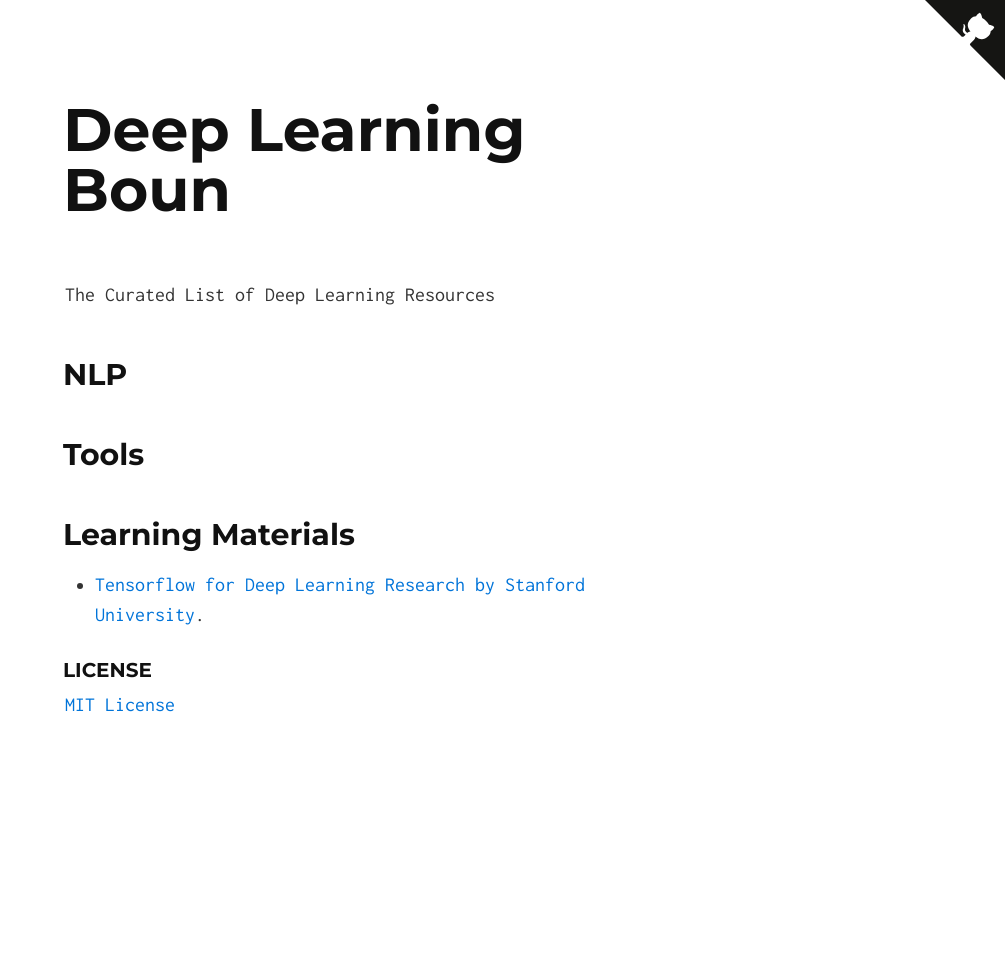
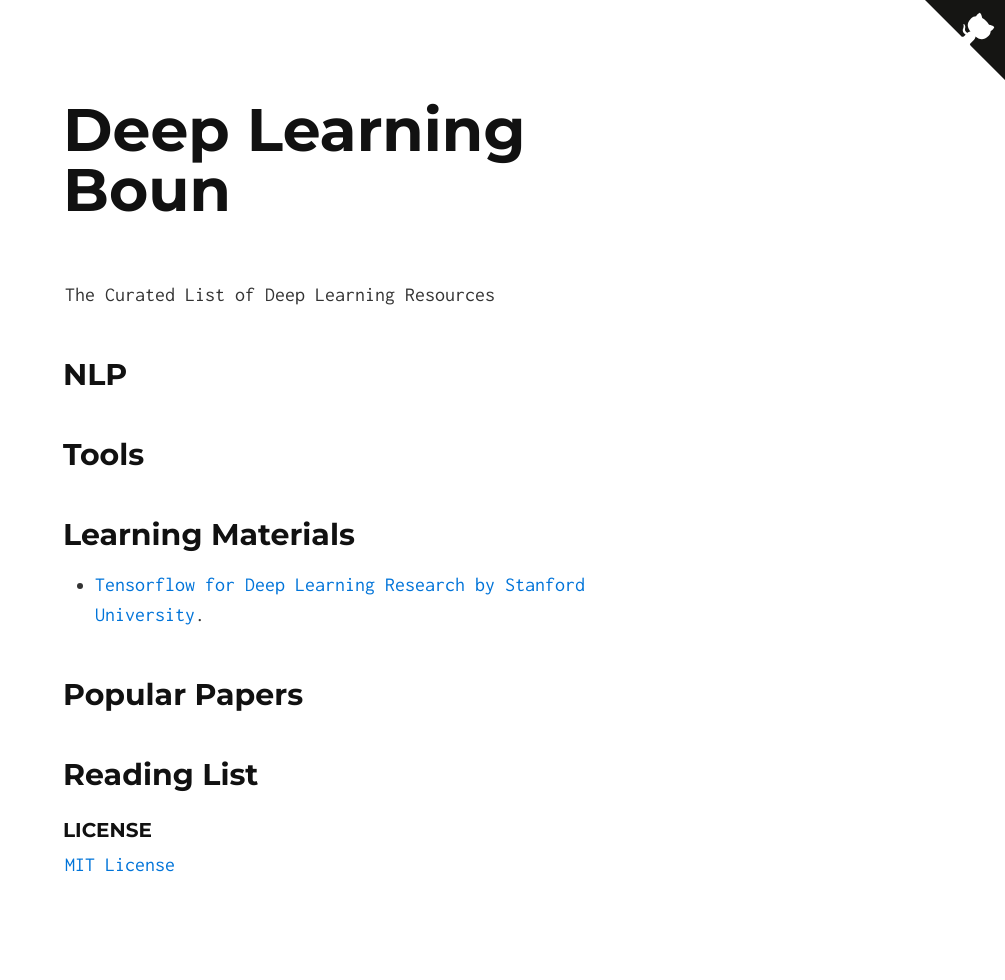
Before and after one commit to deepboun/deepboun.github.io, a Jekyll site: the page built from index.md, in a window 1280 px wide. Shown: the whole page, without its empty margins (275-1280 px from the left). Built offline with Jekyll 4.4.1, drawn with Linux system fonts in a browser that asks for light colours; before the commit the page ends 900 px from its top, so only the background shows below that.

Commit message:
Two sections are added.

```diff
--- a/index.md
+++ b/index.md
@@ -10,6 +10,11 @@ The Curated List of Deep Learning Resources
 
 ## Learning Materials
 * [Tensorflow for Deep Learning Research by Stanford University](http://web.stanford.edu/class/cs20si/syllabus.html).
+
+## Popular Papers
+
+
+## Reading List
 
 <!-- * You want to create an "about me" page from a single markdown file and host it under a custom domain name.
 * You want to create a single-page website that's mostly text, like [Know Your Company](https://knowyourcompany.com/).
```
